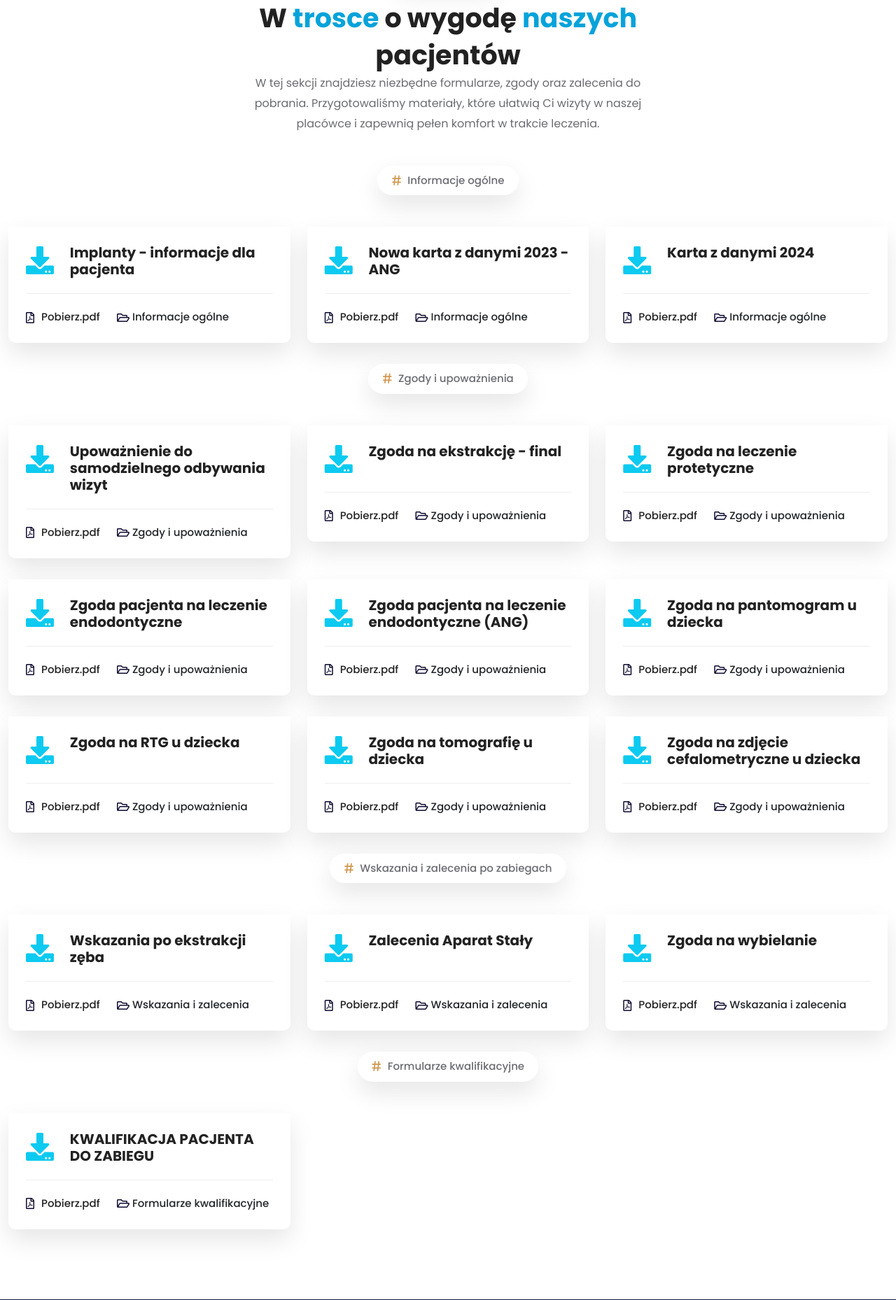
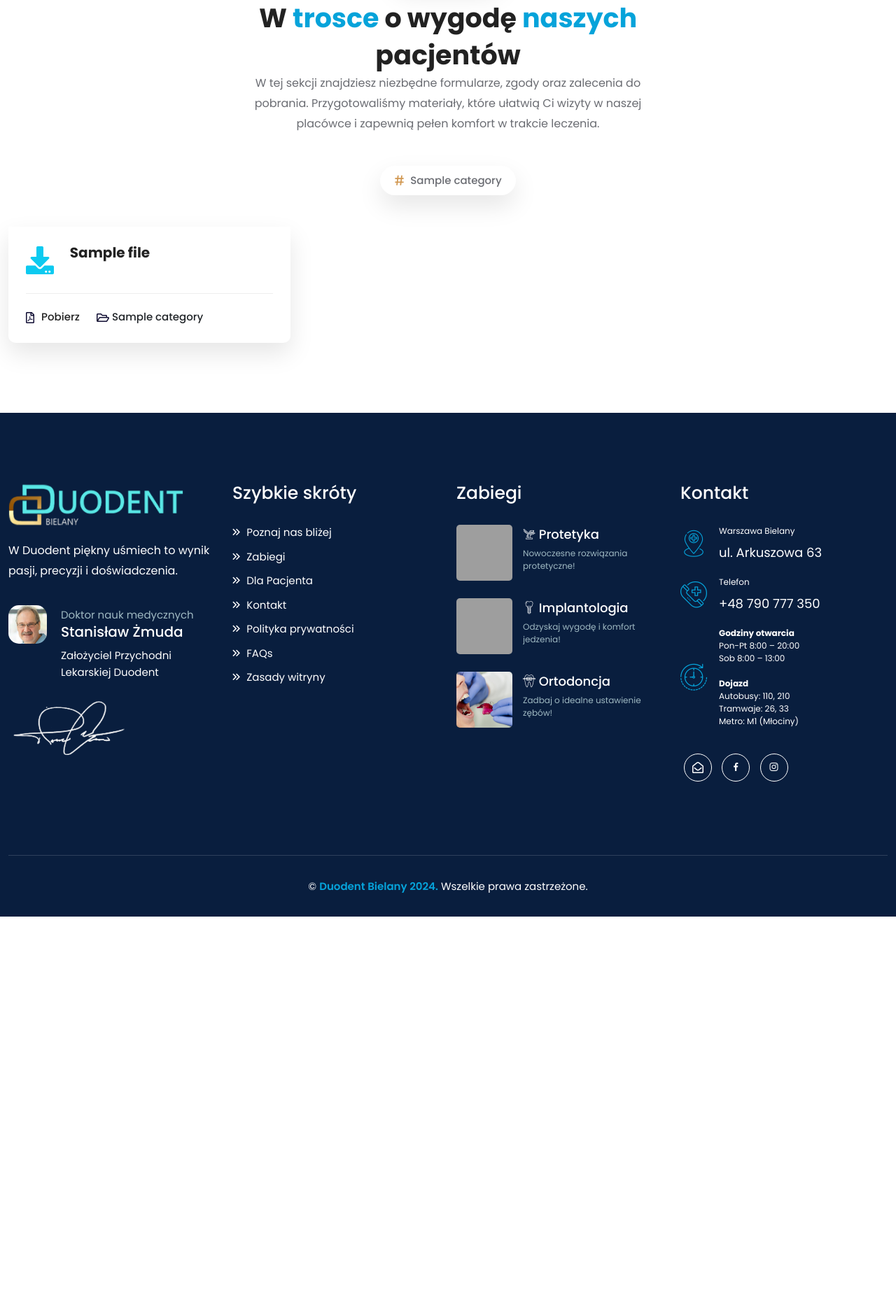
Before and after one commit to duodent/duodentbielany, a Python web app: template templates/for_patients.html in a window 1280 px wide. Shown: the part 393-2251 px from the top of the page at 70% size. After the commit the page ends 1703 px from the top, so only its background shows below. Run offline with Jinja, Linux system fonts and the light colour scheme; the template is opened without the code that fills it: most values are stand-ins (such as "Sample title", 1, 10 or a date in 2020); some libraries are stand-ins or nearby versions; grey boxes are pictures that could not be loaded.

Commit message:
Working now

```diff
--- a/templates/for_patients.html
+++ b/templates/for_patients.html
@@ -53,12 +53,15 @@
             </div>
         </div>
         <div class="row">
+
+        {% for item in categorized_files %}
             <div class="col-lg-12 col-md-12 section-title-warp">
                 <span class="sub-title">
                     <i class="flaticon-hashtag-symbol"></i>
-                    Informacje ogólne
+                    {{ item.category }}
                 </span>
             </div>
+            {% for file in item.file_list %}
                 <div class="col-sm-12 col-lg-4 col-md-6">
                     <div class="single-blog">
                         <div class="blog-content">
@@ -68,88 +71,29 @@
                                 </div>
                                 <div class="col-10">
                                     <h5>
-                                    <a href="/dokumenty/implanty-informacje-dla-pacjenta.pdf">Implanty - informacje dla pacjenta</a>
+                                        <a href="/{{ file.file_name }}">{{ file.name }}</a>
                                     </h5>
 
                                 </div>
                             </div>
                             <ul class="entry-meta">
                                 <li>
-                                <a href="/dokumenty/implanty-informacje-dla-pacjenta.pdf">
+                                    <a href="/{{ file.file_name }}">
                                         <i class="far fa-file-pdf"></i>
-                                    <span>Pobierz.pdf</span>
+                                        <span>Pobierz</span>
                                     </a>
                                 </li>
                                 <li>
                                     <i class="far fa-folder-open"></i>
-                                Informacje ogólne
+                                    {{ item.category }}
                                 </li>
                             </ul>
                         </div>
                     </div>
                 </div>
-
-            <div class="col-sm-12 col-lg-4 col-md-6">
-                <div class="single-blog">
-                    <div class="blog-content">
-                        <div class="row">
-                            <div class="col-2">
-                                <h1><i class="fas fa-download text-info"></i></h1>
-                            </div>
-                            <div class="col-10">
-                                <h5>
-                                    <a href="/dokumenty/nowa-karta-z-danymi-2023-ang.pdf">Nowa karta z danymi 2023 - ANG</a>
-                                </h5>
-
-                            </div>
-                        </div>
-                        <ul class="entry-meta">
-                            <li>
-                                <a href="/dokumenty/nowa-karta-z-danymi-2023-ang.pdf">
-                                    <i class="far fa-file-pdf"></i>
-                                    <span>Pobierz.pdf</span>
-                                </a>
-                            </li>
-                            <li>
-                                <i class="far fa-folder-open"></i>
-                                Informacje ogólne
-                            </li>
-                        </ul>
-                    </div>
-                </div>
-            </div>
-
-            <div class="col-sm-12 col-lg-4 col-md-6">
-                <div class="single-blog">
-                    <div class="blog-content">
-                        <div class="row">
-                            <div class="col-2">
-                                <h1><i class="fas fa-download text-info"></i></h1>
-                            </div>
-                            <div class="col-10">
-                                <h5>
-                                    <a href="/dokumenty/karta-z-danymi-2024.pdf">Karta z danymi 2024</a>
-                                </h5>
-
-                            </div>
-                        </div>
-                        <ul class="entry-meta">
-                            <li>
-                                <a href="/dokumenty/karta-z-danymi-2024.pdf">
-                                    <i class="far fa-file-pdf"></i>
-                                    <span>Pobierz.pdf</span>
-                                </a>
-                            </li>
-                            <li>
-                                <i class="far fa-folder-open"></i>
-                                Informacje ogólne
-                            </li>
-                        </ul>
-                    </div>
-                </div>
-            </div>
-
-            <div class="col-lg-12 col-md-12 section-title-warp">
+            {% endfor %}
+        {% endfor %}
+            <!-- <div class="col-lg-12 col-md-12 section-title-warp">
                 <span class="sub-title">
                     <i class="flaticon-hashtag-symbol"></i>
                     Zgody i upoważnienia
@@ -556,7 +500,7 @@
                         </ul>
                     </div>
                 </div>
-            </div>
+            </div> -->
 
 
 
```
Also changed, not shown: run.py (+15 -0 lines). Lines whose indentation alone changed are shown as unchanged.
